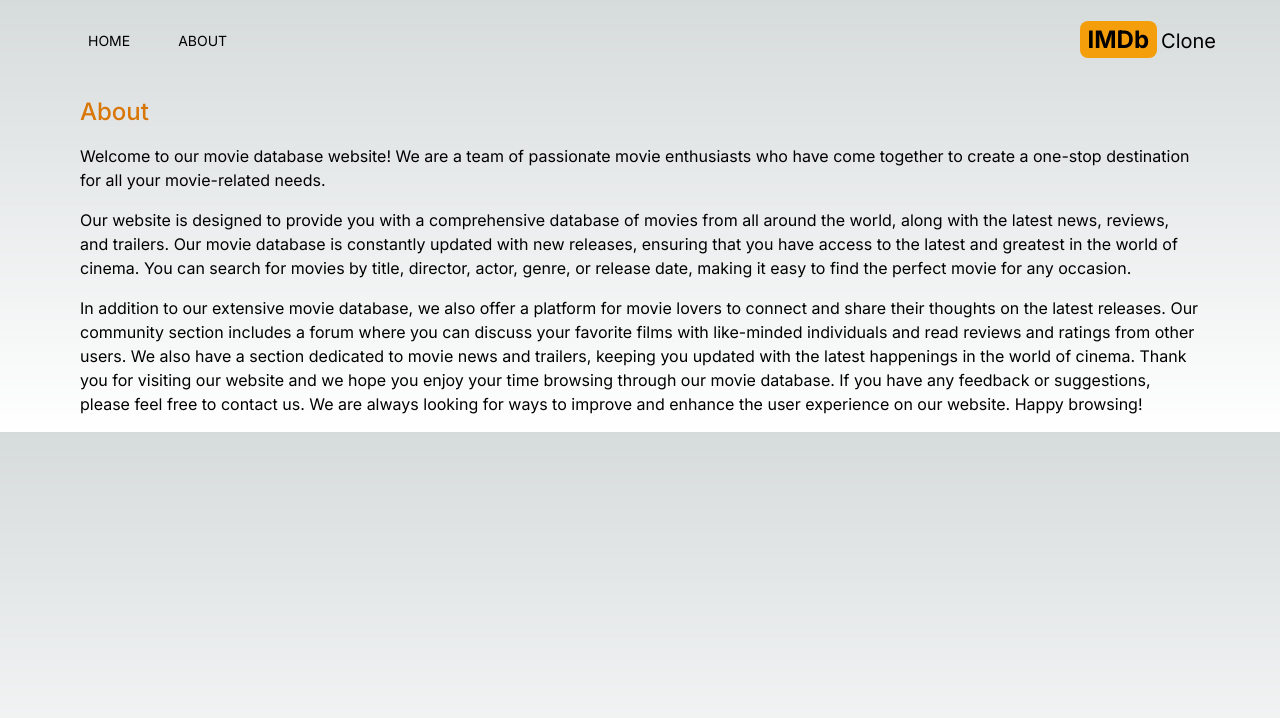
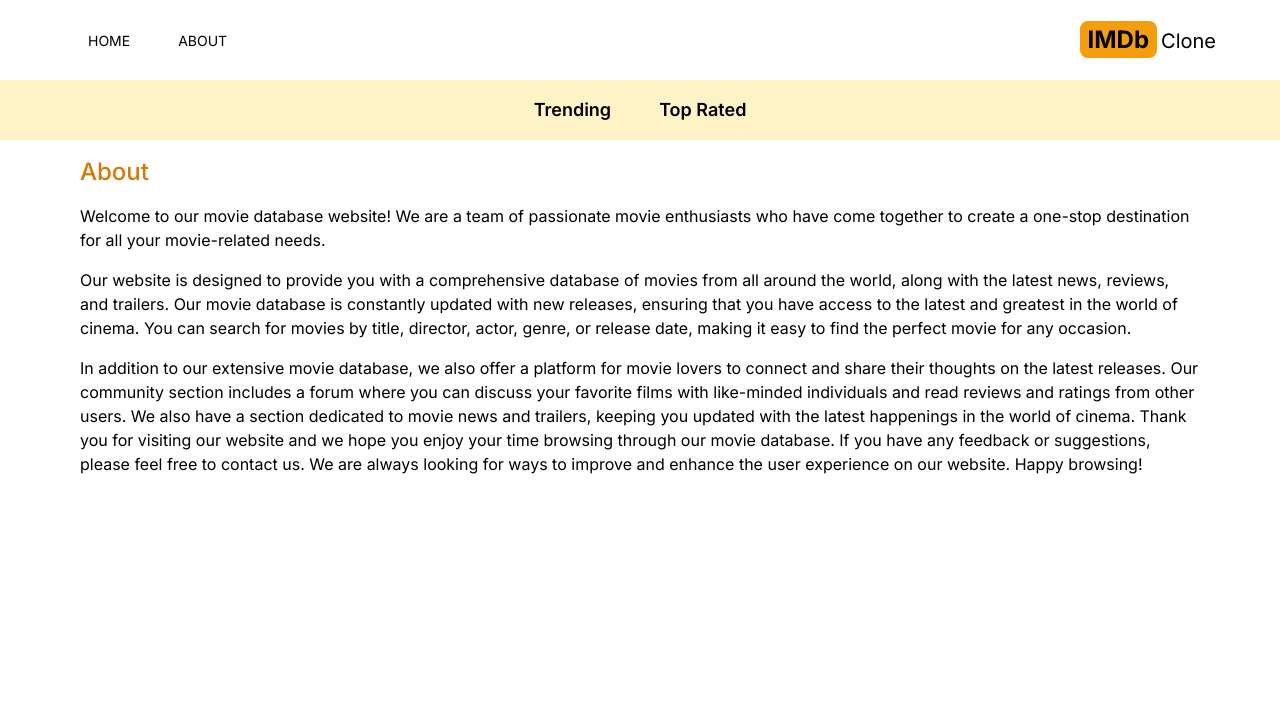
Before and after one commit to codeozdev/imdb-clone-next-tailwind, a Next.js app: page /about in a window 1280 px wide. Shown: the top 718 px of the page. Built offline with nearby package versions, Linux system fonts and the light colour scheme.

Commit message:
create the navbar component

```diff
--- a/app/globals.css
+++ b/app/globals.css
@@ -1,27 +1,3 @@
 @tailwind base;
 @tailwind components;
 @tailwind utilities;
-
-:root {
-  --foreground-rgb: 0, 0, 0;
-  --background-start-rgb: 214, 219, 220;
-  --background-end-rgb: 255, 255, 255;
-}
-
-@media (prefers-color-scheme: dark) {
-  :root {
-    --foreground-rgb: 255, 255, 255;
-    --background-start-rgb: 0, 0, 0;
-    --background-end-rgb: 0, 0, 0;
-  }
-}
-
-body {
-  color: rgb(var(--foreground-rgb));
-  background: linear-gradient(
-      to bottom,
-      transparent,
-      rgb(var(--background-end-rgb))
-    )
-    rgb(var(--background-start-rgb));
-}
--- a/app/layout.js
+++ b/app/layout.js
@@ -1,6 +1,7 @@
 import Header from '@/components/Header'
 import './globals.css'
 import { Inter } from 'next/font/google'
+import Navbar from '@/components/Navbar'
 
 const inter = Inter({ subsets: ['latin'] })
 
@@ -14,6 +15,7 @@
     <html lang="en">
       <body className={inter.className}>
         <Header />
+        <Navbar />
         {children}
       </body>
     </html>
--- a/components/Header.jsx
+++ b/components/Header.jsx
@@ -1,7 +1,9 @@
 import Link from "next/link";
-import MenuItem from "./MenuItem";
+import MenuItem from "./HeaderItem";
 import { AiFillHome } from "react-icons/ai";
 import { BsFillInfoCircleFill } from "react-icons/bs";
+
+
 
 export default function Header() {
   return (
--- a/components/MenuItem.jsx
+++ b/components/HeaderItem.jsx
@@ -1,6 +1,6 @@
 import Link from "next/link";
 
-export default function MenuItem({ title, adress, Icon }) {
+export default function HeaderItem({ title, adress, Icon }) {
     return (
         <div>
             <Link href={adress} className="mx-4 lg:mx-6 hover:text-amber-600">
--- /dev/null
+++ b/components/Navbar.jsx
@@ -0,0 +1,10 @@
+import NavbarItem from "./NavbarItem";
+
+export default function Navbar() {
+  return (
+    <div className="flex justify-center dark:bg-gray-600 bg-amber-100 lg:text-lg p-4">
+      <NavbarItem title='Trending' param='fetchTrending' />
+      <NavbarItem title='Top Rated' param='fetchTopRated' />
+    </div>
+  )
+}
--- /dev/null
+++ b/components/NavbarItem.jsx
@@ -0,0 +1,26 @@
+'use client'
+
+import Link from "next/link";
+
+import { useSearchParams } from 'next/navigation'
+
+export default function NavbarItem({ title, param }) {
+    const searchParams = useSearchParams()
+    const genre = searchParams.get('genre')
+    console.log(genre);
+
+
+    return (
+        <div>
+            <Link
+                href={`/?genre=${param}`}
+                className={`m-4 hover:text-amber-600 font-semibold p-2
+                ${genre && genre === param && 'underline underline-offset-8 decoration-4 decoration-amber-500 rounded-lg'
+                    }`}>
+                {title}
+            </Link>
+        </div>
+    )
+}
+
+//useSearchParams hook kullanarak Trending ve Top Rated bolumlerine alt cizgi ekledik
```
